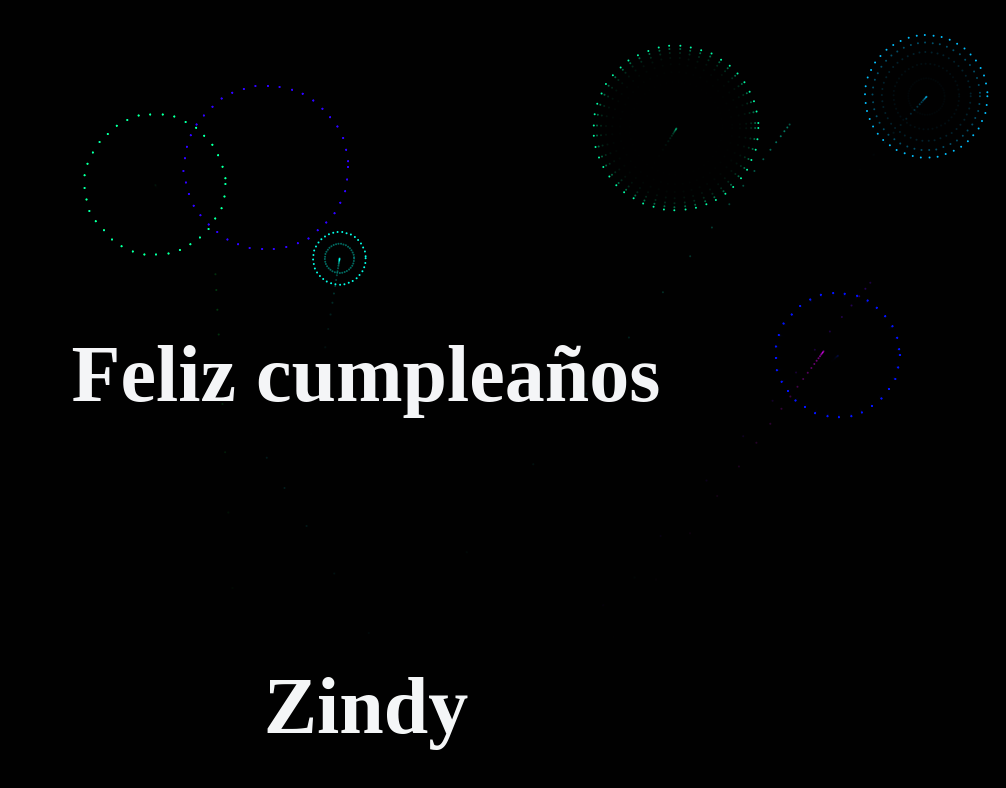
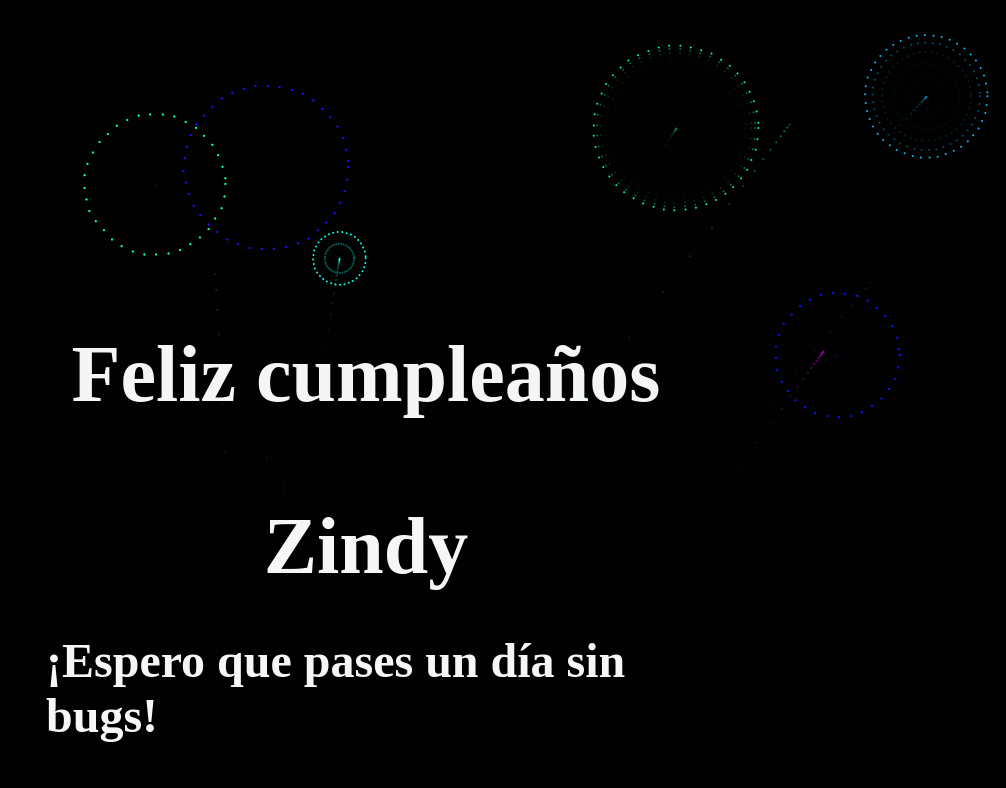
Before and after one commit to IsabelGuMo/Birthday, a plain HTML site: page index.html in a window 1280 px wide. Shown: the whole page, without its empty margins (274-1280 px from the left). Drawn offline with Linux system fonts and the light colour scheme; animation ran at ten frames a second.

Commit message:
Add p tag

```diff
--- a/index.html
+++ b/index.html
@@ -10,6 +10,7 @@
 <body>
     <h1>Feliz cumpleaños</h1>
     <h2>Zindy</h2>
+    <p>¡Espero que pases un día sin bugs!</p>
 <canvas id="birthday"></canvas>
 </body>
 <script src="./index.js"></script>
--- a/styles.css
+++ b/styles.css
@@ -18,7 +18,7 @@ body {
   }
   h2 {
     position: absolute;
-    top: 80%;
+    top: 60%;
     left: 50%;
     transform: translate(-50%, -50%);
     color: #F4F6F7;
@@ -28,3 +28,16 @@ body {
     -webkit-user-select: none;
     user-select: none;
   }
+
+  p {
+    position: absolute;
+    top: 80%;
+    left: 50%;
+    transform: translate(-50%, -50%);
+    color: #F4F6F7;
+    font-family: "Impact,Charcoal,sans-serif";
+    font-size: 3em;
+    font-weight: 800;
+    -webkit-user-select: none;
+    user-select: none;
+  }
```
